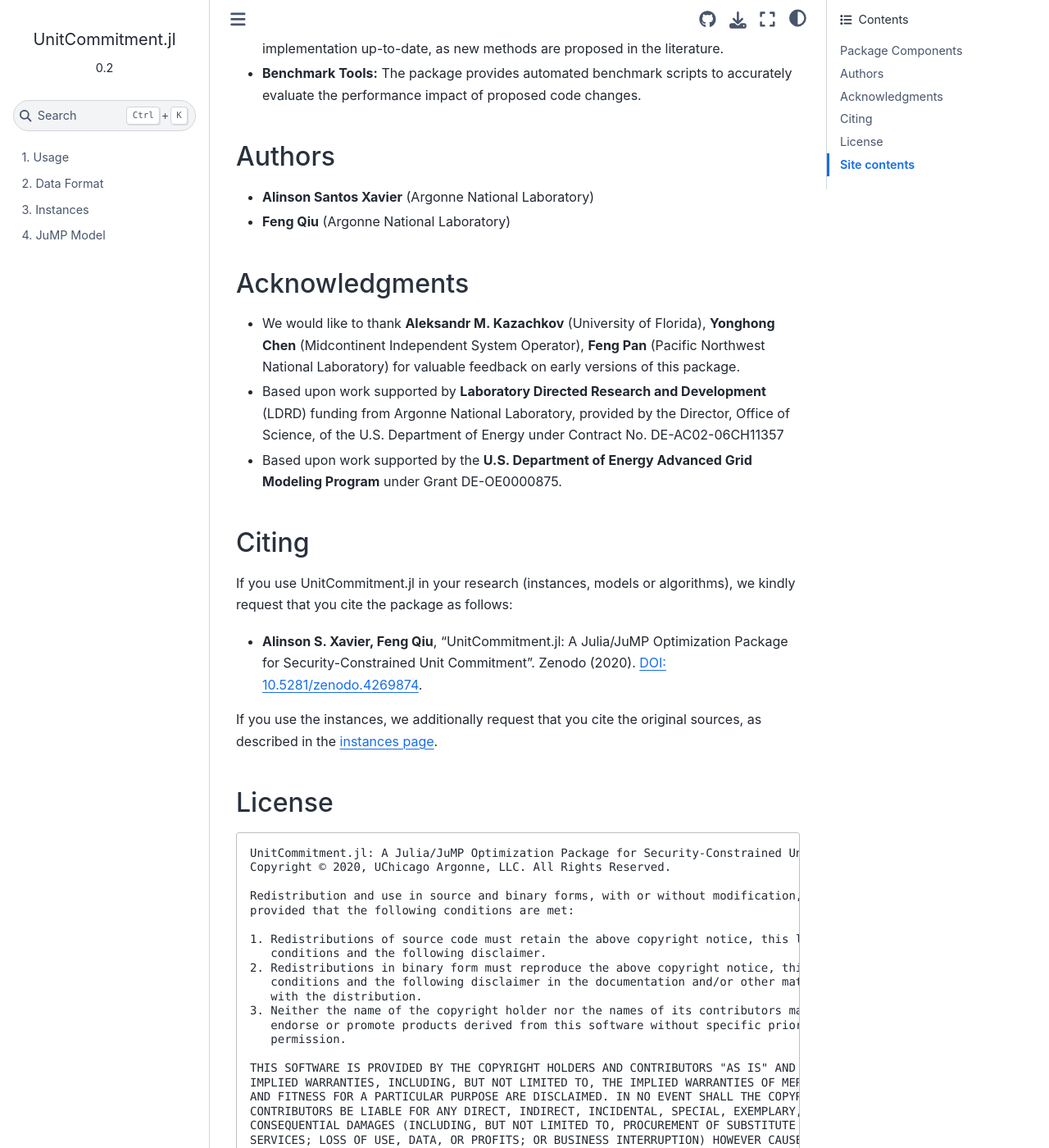
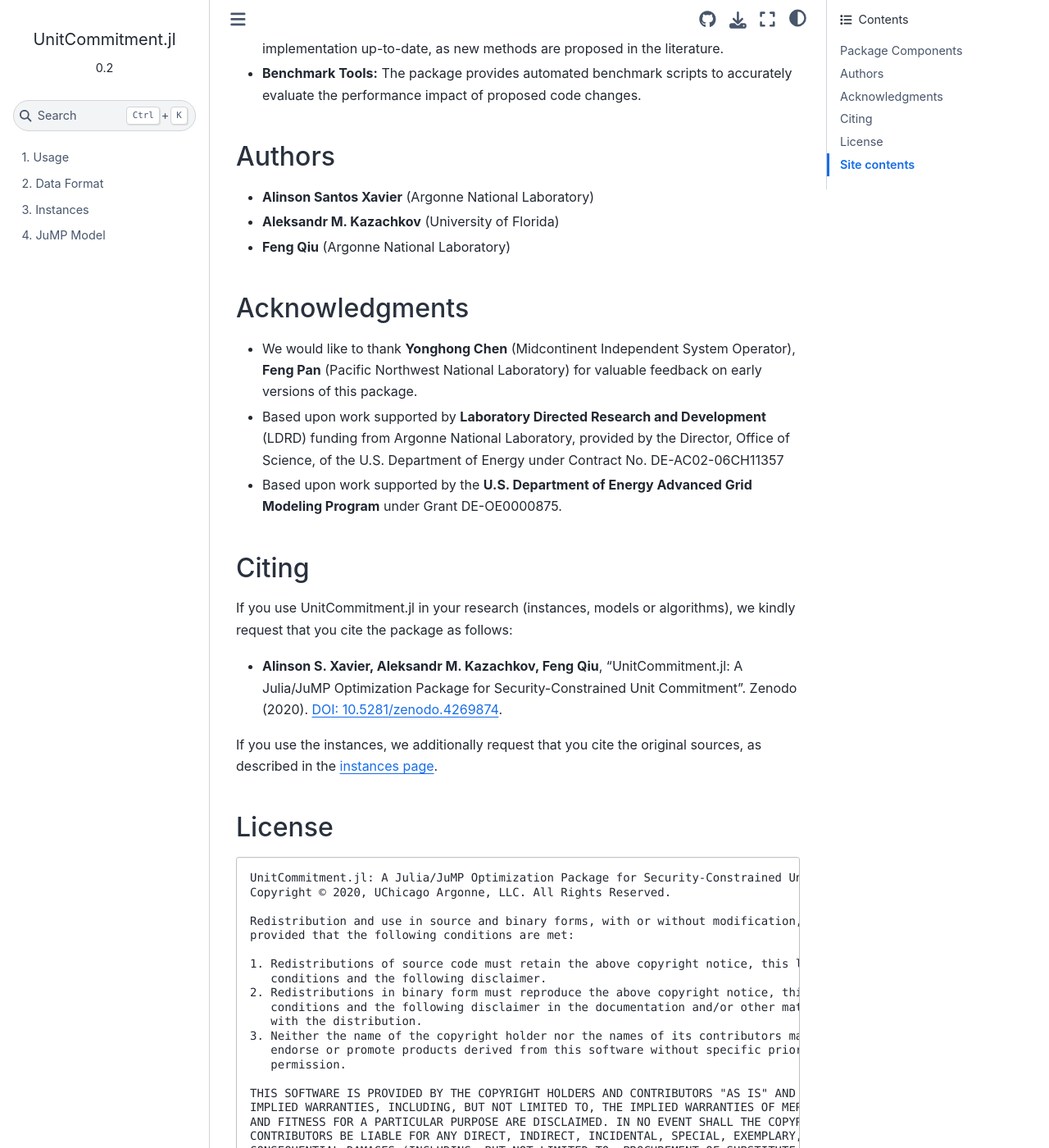
Before and after one commit to ANL-CEEESA/UnitCommitment.jl, a Sphinx documentation site: the page built from docs/index.md, in a window 1280 px wide and 1400 px high, scrolled down 643 px. Shown: the whole window at 82% size. Built offline with Sphinx 7.4.7 and the Sphinx Book theme 1.1.4, drawn with Linux system fonts in a browser that asks for light colours.

```diff
--- a/docs/index.md
+++ b/docs/index.md
@@ -11,11 +11,12 @@
 
 ### Authors
 * **Alinson Santos Xavier** (Argonne National Laboratory)
+* **Aleksandr M. Kazachkov** (University of Florida)
 * **Feng Qiu** (Argonne National Laboratory)
 
 ### Acknowledgments
 
-* We would like to thank **Aleksandr M. Kazachkov** (University of Florida), **Yonghong Chen** (Midcontinent Independent System Operator), **Feng Pan** (Pacific Northwest National Laboratory) for valuable feedback on early versions of this package.
+* We would like to thank **Yonghong Chen** (Midcontinent Independent System Operator), **Feng Pan** (Pacific Northwest National Laboratory) for valuable feedback on early versions of this package.
 
 * Based upon work supported by **Laboratory Directed Research and Development** (LDRD) funding from Argonne National Laboratory, provided by the Director, Office of Science, of the U.S. Department of Energy under Contract No. DE-AC02-06CH11357
 
@@ -25,7 +26,7 @@
 
 If you use UnitCommitment.jl in your research (instances, models or algorithms), we kindly request that you cite the package as follows:
 
-* **Alinson S. Xavier, Feng Qiu**, "UnitCommitment.jl: A Julia/JuMP Optimization Package for Security-Constrained Unit Commitment". Zenodo (2020). [DOI: 10.5281/zenodo.4269874](https://doi.org/10.5281/zenodo.4269874).
+* **Alinson S. Xavier, Aleksandr M. Kazachkov, Feng Qiu**, "UnitCommitment.jl: A Julia/JuMP Optimization Package for Security-Constrained Unit Commitment". Zenodo (2020). [DOI: 10.5281/zenodo.4269874](https://doi.org/10.5281/zenodo.4269874).
 
 If you use the instances, we additionally request that you cite the original sources, as described in the [instances page](instances.md).
 
```
Also changed, not shown: README.md (+3 -2 lines).
